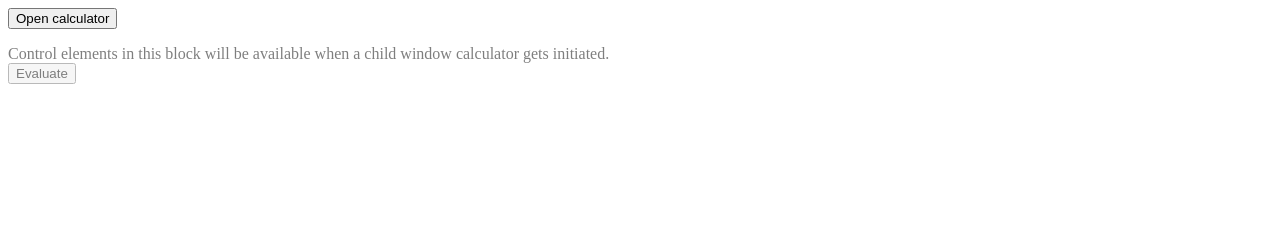
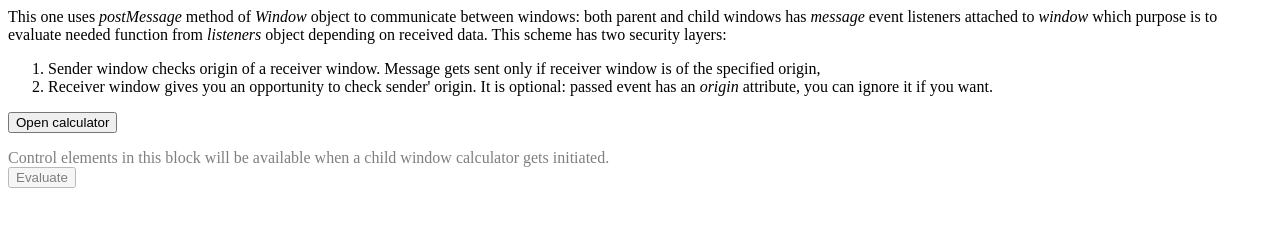
Before and after one commit to lucifer63/lucifer63.github.io, a plain HTML site: page examples/window-communication/postMessage/caller.html in a window 1280 px wide. Drawn offline with Linux system fonts and the light colour scheme.

Commit message:
Added explanations to .html

```diff
--- a/examples/window-communication/postMessage/caller.html
+++ b/examples/window-communication/postMessage/caller.html
@@ -1,7 +1,7 @@
 <!DOCTYPE>
 <html charset="utf-8">
 <head>
-	<title>Calc caller</title>
+	<title>Calc caller (postMessage)</title>
 	<style>
 		.inactive {
 			pointer-events: none;
@@ -10,6 +10,13 @@
 	</style>
 </head>
 <body>
+	<p>This one uses <i>postMessage</i> method of <i>Window</i> object to communicate between windows: both parent and child windows has <i>message</i> event listeners attached to <i>window</i> which purpose is to evaluate needed function from <i>listeners</i> object depending on received data. This scheme has two security layers:
+		<ol>
+			<li>Sender window checks origin of a receiver window. Message gets sent only if receiver window is of the specified origin,</li>
+			<li>Receiver window gives you an opportunity to check sender' origin. It is optional: passed event has an <i>origin</i> attribute, you can ignore it if you want.</li>
+		</ol>
+	</p>
+
 	<button class="calc-open">Open calculator</button>
 
 	<p class="calc-ui inactive">
```
Also changed, not shown: examples/window-communication/simple/caller.html (+3 -1 lines).
